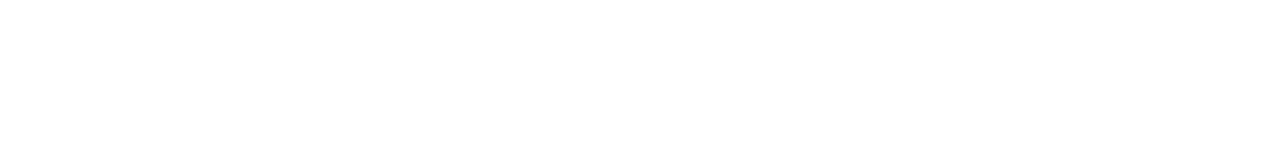
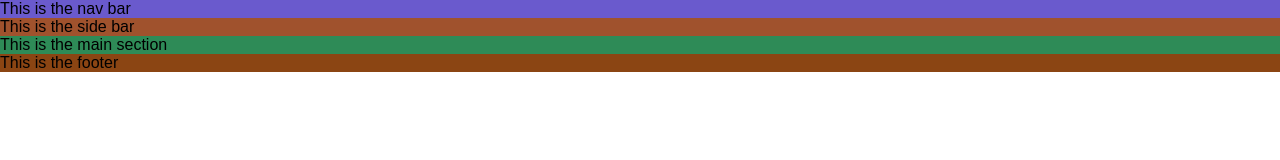
Before and after one commit to youcefabderrahim/CSS, a plain HTML site: page SideBar/index.html in a window 1280 px wide. Drawn offline with Linux system fonts and the light colour scheme.

```diff
--- a/SideBar/index.html
+++ b/SideBar/index.html
@@ -8,6 +8,15 @@
 </head>
 <body>
 
+    <nav>This is the nav bar</nav>
+
+    <div class="main-section">
+        <aside>This is the side bar</aside>
+
+        <main>This is the main section</main>
+    </div>
+
+    <footer>This is the footer</footer>
 
 
     <script src="/SideBar/script.js"></script>
--- a/SideBar/styles.css
+++ b/SideBar/styles.css
@@ -5,3 +5,19 @@
     font-size: 16px;
     font-family: "Poppins",sans-serif;
 }
+
+nav {
+    background-color: slateblue;
+}
+
+aside {
+    background-color: sienna;
+}
+
+main {
+    background-color: seagreen;
+}
+
+footer {
+    background-color: saddlebrown;
+}
```
Also changed, not shown: FlexVsGrid/styles.css (line endings or trailing spaces).
